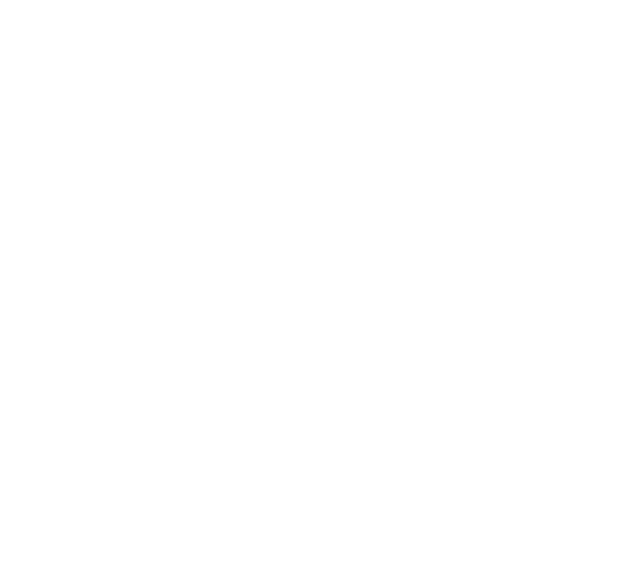
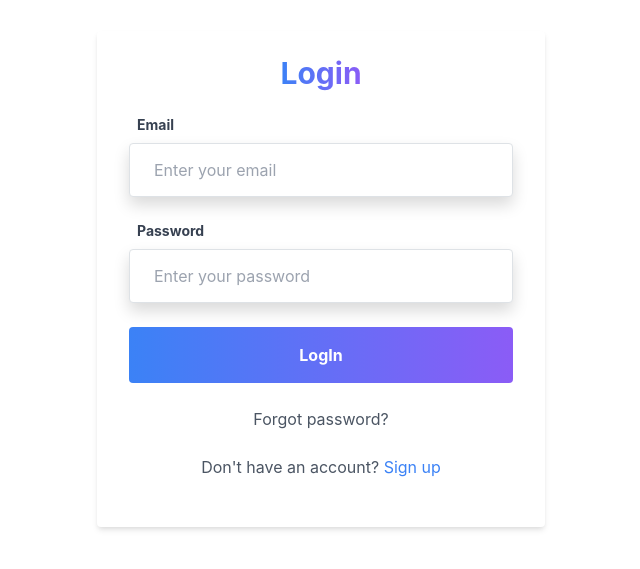
Before and after one commit to NgHuuNhat/capstone-reactjs, a React (Create React App) app in the folder movie-app/: page /login in a window 1280 px wide. Before the commit this address had no page. Shown: the part 109-678 px from the top of the page, without its empty margins (319-959 px from the left). Built offline with nearby package versions, Linux system fonts and the light colour scheme.

Commit message:
update routr Nhat

```diff
--- a/movie-app/public/index.html
+++ b/movie-app/public/index.html
@@ -25,6 +25,9 @@
       Learn how to configure a non-root public URL by running `npm run build`.
     -->
     <title>React App</title>
+
+    <link rel="stylesheet" href="https://cdnjs.cloudflare.com/ajax/libs/tailwindcss/2.2.16/tailwind.min.css">
+    <link rel="stylesheet" href="https://cdn.jsdelivr.net/npm/tailwindcss/dist/tailwind.min.css">
   </head>
   <body>
     <noscript>You need to enable JavaScript to run this app.</noscript>
--- a/movie-app/src/App.tsx
+++ b/movie-app/src/App.tsx
@@ -18,13 +18,13 @@
         <Route path='/' element={<IndexHome />}>
 
           <Route path='/' element={<Home />}>
-            <Route path='list-movie' element={<ListMovie />} />
-            <Route path='detail-movie' element={<DetailMovie />} />
+            <Route path='/list-movie' element={<ListMovie />} />
+            <Route path='/detail-movie' element={<DetailMovie />} />
           </Route>
 
-          <Route path='/auth' element={<Auth />}>
-            <Route path='login' element={<Login />} />
-            <Route path='register' element={<Register />} />
+          <Route>
+            <Route path='/login' element={<Login />} />
+            <Route path='/register' element={<Register />} />
           </Route>
 
           <Route path='/book-ticket/:id' element={<BookTickets />} />
--- a/movie-app/src/pages/user/auth/login/Login.tsx
+++ b/movie-app/src/pages/user/auth/login/Login.tsx
@@ -2,6 +2,55 @@
 
 export default function Login() {
   return (
-    <div>Login</div>
+    <div className="flex justify-center items-center min-h-screen">
+      <div className="bg-white shadow-md rounded px-8 pt-6 pb-8 mb-4 w-full max-w-md">
+        <h2 className="text-3xl font-bold mb-6 text-center text-white">
+          <span className="bg-gradient-to-r text-transparent from-blue-500 to-purple-500 bg-clip-text">
+            Login
+          </span>
+        </h2>
+        <form>
+          <div className="mb-6">
+            <label htmlFor="email" className="block text-gray-700 text-sm font-bold mb-2">
+              <i className="fas fa-envelope mr-2" />Email
+            </label>
+            <div>
+              <input id="email" type="email" className="shadow appearance-none border rounded w-full py-3 px-4 text-gray-700 leading-tight focus:outline-none focus:shadow-outline" placeholder="Enter your email" />
+            </div>
+          </div>
+          <div className="mb-6">
+            <label htmlFor="password" className="block text-gray-700 text-sm font-bold mb-2">
+              <i className="fas fa-lock mr-2" />Password
+            </label>
+            <div>
+              <input id="password" type="password" className="shadow appearance-none border rounded w-full py-3 px-4 text-gray-700 leading-tight focus:outline-none focus:shadow-outline" placeholder="Enter your password" />
+            </div>
+          </div>
+          <div className="flex items-center justify-center">
+            <button type="submit" className="bg-gradient-to-r from-blue-500 to-purple-500 hover:from-blue-700 hover:to-purple-700 text-white font-bold py-3 px-4 rounded focus:outline-none focus:shadow-outline w-full">
+              LogIn
+            </button>
+          </div>
+          <div className="text-center mt-4">
+            <a href="#" className="text-gray-600 hover:underline">Forgot password?</a>
+          </div>
+        </form>
+        <p className="text-center text-gray-600 mt-6">Don't have an account? <a href="/auth/register" className="text-blue-500 hover:underline">Sign up</a></p>
+        {/* <div className="mt-4">
+          <p className="text-center text-gray-600">Or log in with:</p>
+          <div className="flex justify-center mt-2">
+            <a href="#" className="bg-blue-600 hover:bg-blue-700 text-white font-bold py-2 px-4 rounded mx-2">
+              <i className="fab fa-facebook-f" />
+            </a>
+            <a href="#" className="bg-blue-400 hover:bg-blue-500 text-white font-bold py-2 px-4 rounded mx-2">
+              <i className="fab fa-twitter" />
+            </a>
+            <a href="#" className="bg-red-600 hover:bg-red-700 text-white font-bold py-2 px-4 rounded mx-2">
+              <i className="fab fa-google" />
+            </a>
+          </div>
+        </div> */}
+      </div>
+    </div>
   )
 }
--- a/movie-app/src/pages/user/auth/register/Register.tsx
+++ b/movie-app/src/pages/user/auth/register/Register.tsx
@@ -2,6 +2,46 @@
 
 export default function Register() {
   return (
-    <div>Register</div>
+    <section className="bg-gray-50 dark:bg-gray-900">
+      <div className="flex flex-col items-center justify-center px-6 py-8 mx-auto md:h-screen lg:py-0">
+        {/* <a href="#" className="flex items-center mb-6 text-2xl font-semibold text-gray-900 dark:text-white">
+          <img className="w-8 h-8 mr-2" src="https://flowbite.s3.amazonaws.com/blocks/marketing-ui/logo.svg" alt="logo" />
+          Flowbite
+        </a> */}
+        <div className="w-full bg-white rounded-lg shadow dark:border md:mt-0 sm:max-w-md xl:p-0 dark:bg-gray-800 dark:border-gray-700">
+          <div className="p-6 space-y-4 md:space-y-6 sm:p-8">
+            <h1 className="text-xl font-bold leading-tight tracking-tight text-gray-900 md:text-2xl dark:text-white">
+              Create an account
+            </h1>
+            <form className="space-y-4 md:space-y-6" action="#">
+              <div>
+                <label htmlFor="email" className="block mb-2 text-sm font-medium text-gray-900 dark:text-white">Your email</label>
+                <input type="email" name="email" id="email" className="bg-gray-50 border border-gray-300 text-gray-900 sm:text-sm rounded-lg focus:ring-primary-600 focus:border-primary-600 block w-full p-2.5 dark:bg-gray-700 dark:border-gray-600 dark:placeholder-gray-400 dark:text-white dark:focus:ring-blue-500 dark:focus:border-blue-500" placeholder="name@company.com" required />
+              </div>
+              <div>
+                <label htmlFor="password" className="block mb-2 text-sm font-medium text-gray-900 dark:text-white">Password</label>
+                <input type="password" name="password" id="password" placeholder="••••••••" className="bg-gray-50 border border-gray-300 text-gray-900 sm:text-sm rounded-lg focus:ring-primary-600 focus:border-primary-600 block w-full p-2.5 dark:bg-gray-700 dark:border-gray-600 dark:placeholder-gray-400 dark:text-white dark:focus:ring-blue-500 dark:focus:border-blue-500" required />
+              </div>
+              <div>
+                <label htmlFor="confirm-password" className="block mb-2 text-sm font-medium text-gray-900 dark:text-white">Confirm password</label>
+                <input type="confirm-password" name="confirm-password" id="confirm-password" placeholder="••••••••" className="bg-gray-50 border border-gray-300 text-gray-900 sm:text-sm rounded-lg focus:ring-primary-600 focus:border-primary-600 block w-full p-2.5 dark:bg-gray-700 dark:border-gray-600 dark:placeholder-gray-400 dark:text-white dark:focus:ring-blue-500 dark:focus:border-blue-500" required />
+              </div>
+              <div className="flex items-start">
+                <div className="flex items-center h-5">
+                  <input id="terms" aria-describedby="terms" type="checkbox" className="w-4 h-4 border border-gray-300 rounded bg-gray-50 focus:ring-3 focus:ring-primary-300 dark:bg-gray-700 dark:border-gray-600 dark:focus:ring-primary-600 dark:ring-offset-gray-800" required />
+                </div>
+                <div className="ml-3 text-sm">
+                  <label htmlFor="terms" className="font-light text-gray-500 dark:text-gray-300">I accept the <a className="font-medium text-primary-600 hover:underline dark:text-primary-500" href="#">Terms and Conditions</a></label>
+                </div>
+              </div>
+              <button type="submit" className="w-full text-white bg-dark hover:bg-primary-700 focus:ring-4 focus:outline-none focus:ring-primary-300 font-medium rounded-lg text-sm px-5 py-2.5 text-center dark:bg-primary-600 dark:hover:bg-primary-700 dark:focus:ring-primary-800">Create an account</button>
+              <p className="text-sm font-light text-gray-500 dark:text-gray-400">
+                Already have an account? <a href="/auth/login" className="font-medium text-primary-600 hover:underline dark:text-primary-500">Login here</a>
+              </p>
+            </form>
+          </div>
+        </div>
+      </div>
+    </section>
   )
 }
```
Also changed, not shown: movie-app/src/index.css (line endings or trailing spaces).
